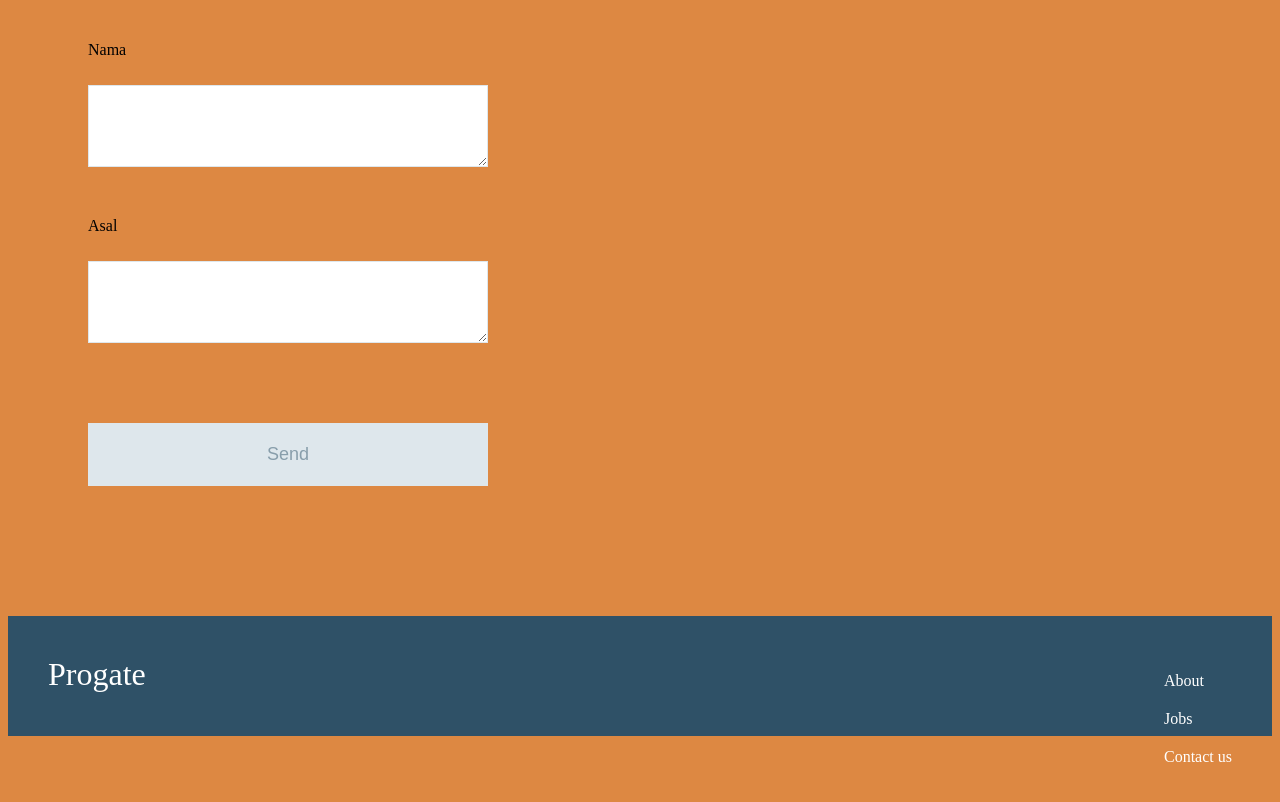
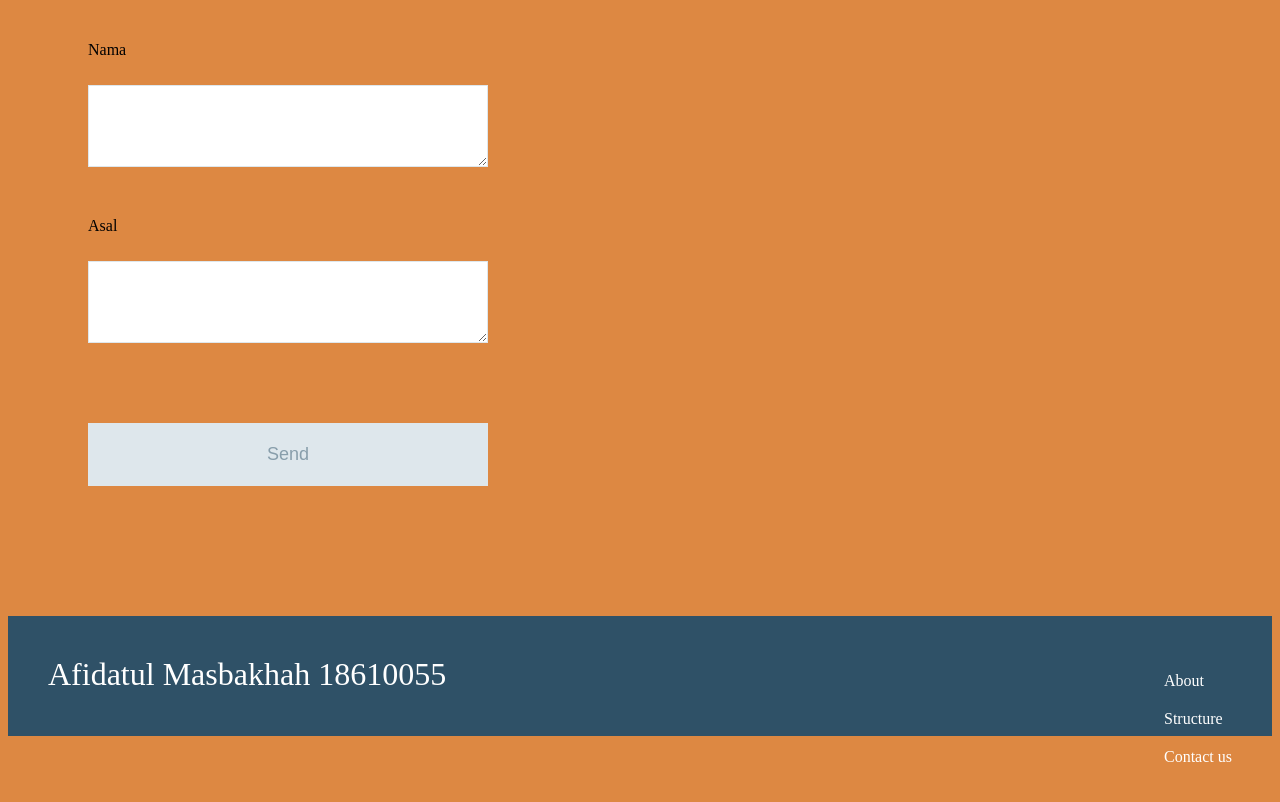
Before and after one commit to afidah-ser/Afidatul-Masbakhah, a plain HTML site: page index.html in a window 1280 px wide. Shown: the part 1888-2690 px from the top of the page. Drawn offline with Linux system fonts and the light colour scheme.

Commit message:
Update index.html

```diff
--- a/index.html
+++ b/index.html
@@ -170,11 +170,11 @@
     </div>
 
     <div class="footer">
-      <div class="footer-logo">Progate</div>
+      <div class="footer-logo">Afidatul Masbakhah 18610055</div>
       <div class="footer-list">
         <ul>
           <li>About</li>
-          <li>Jobs</li>
+          <li>Structure</li>
           <li>Contact us</li>
         </ul>
       </div>
```
